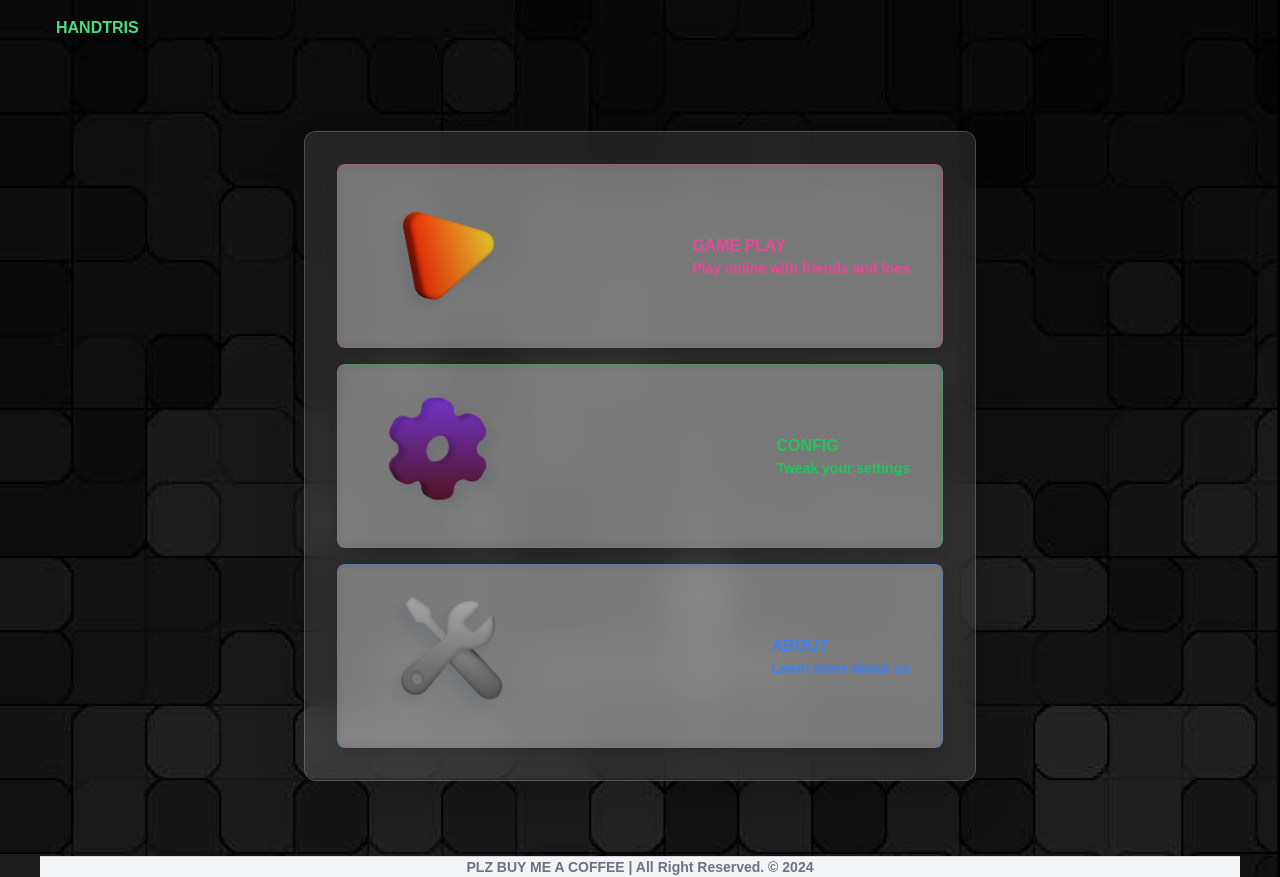
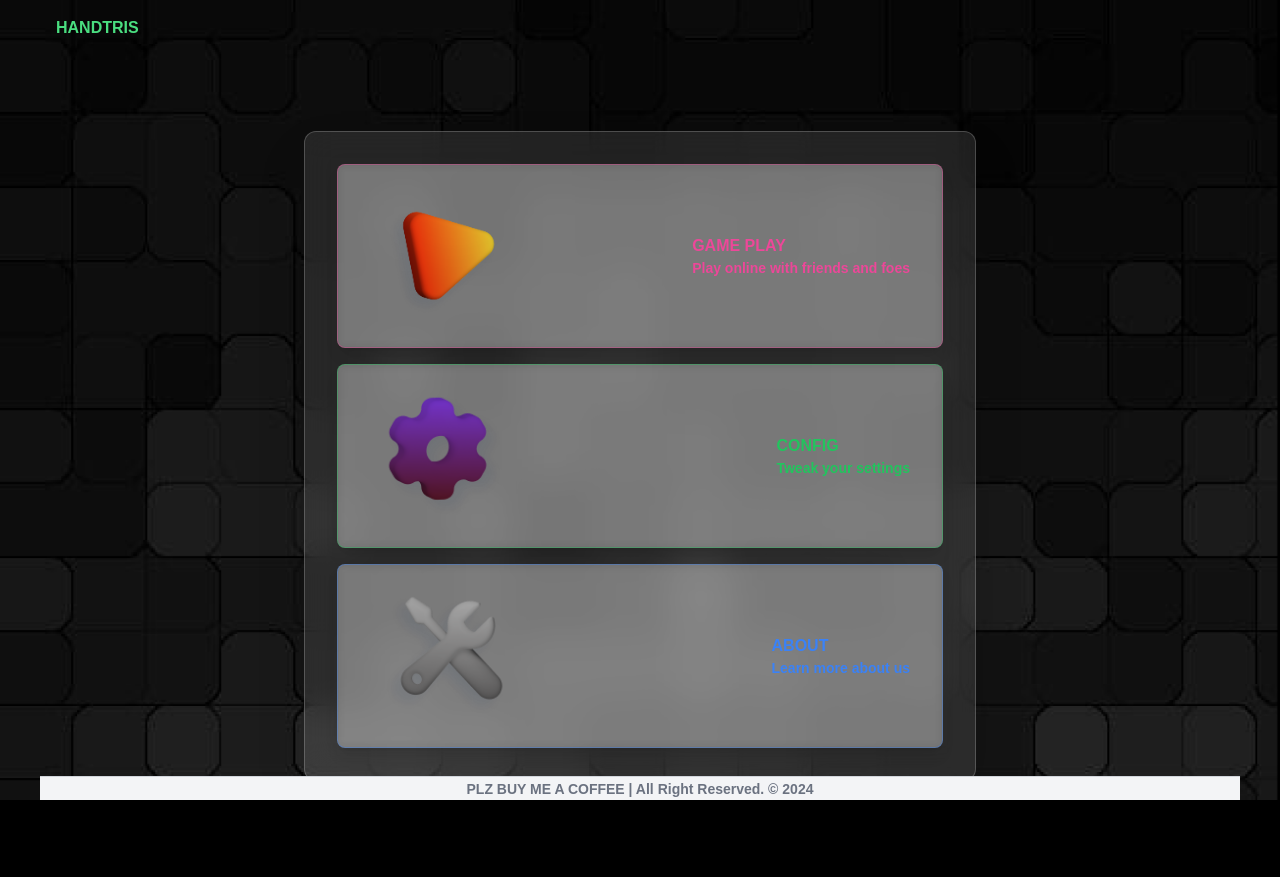
Before and after one commit to HandTris/FE-HandTris, a Next.js app in the folder handtris/: page / in a window 1280 px wide. After the commit the page ends 800 px from the top, so only its background shows below. Built offline with nearby package versions, Linux system fonts and the light colour scheme; a web font is replaced by a local one.

Commit message:
[🪽 FEAT] 스크롤 및 방지 적용하기
확대 방지는 차후 electron 마이그레이션 시기 적용

```diff
--- a/handtris/src/app/globals.css
+++ b/handtris/src/app/globals.css
@@ -43,10 +43,13 @@ html {
   /* x스크롤 막기 */
   overflow-x: hidden;
 }
+
 html,
 body {
-  margin: 0 auto;
-  background-color: #000;
+    overflow: hidden;
+    touch-action: none;
+    margin: 0 auto;
+    background-color: #000;
 }
 body {
   background: inherit;
--- a/handtris/src/app/layout.tsx
+++ b/handtris/src/app/layout.tsx
@@ -24,11 +24,17 @@ export default function RootLayout({
 }>) {
   return (
     <html lang="en" className={nanum.className}>
+      <head>
+        <meta
+          name="viewport"
+          content="width=device-width, initial-scale=1.0, maximum-scale=1.0, user-scalable=no, shrink-to-fit=no"
+        />
+      </head>
       <body className="">
         <div className="mx-auto flex h-[100vh] w-full max-w-[1200px] flex-col">
           <ReactQueryProviders>
             <Header />
-            <main className="grow">
+            <main className="grow flex flex-col flex-1 overflow-hidden">
               {children}
               <Toaster />
             </main>
```
